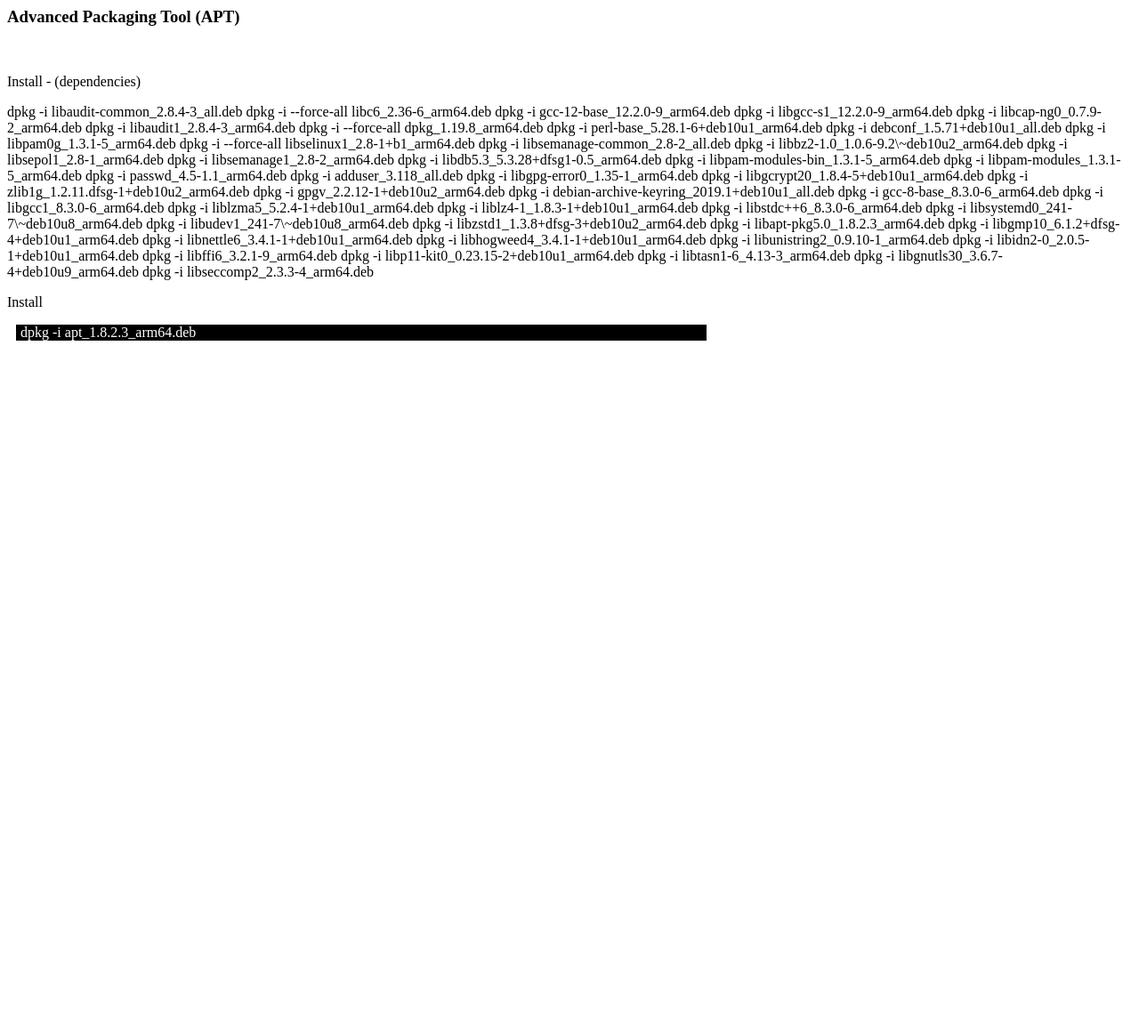
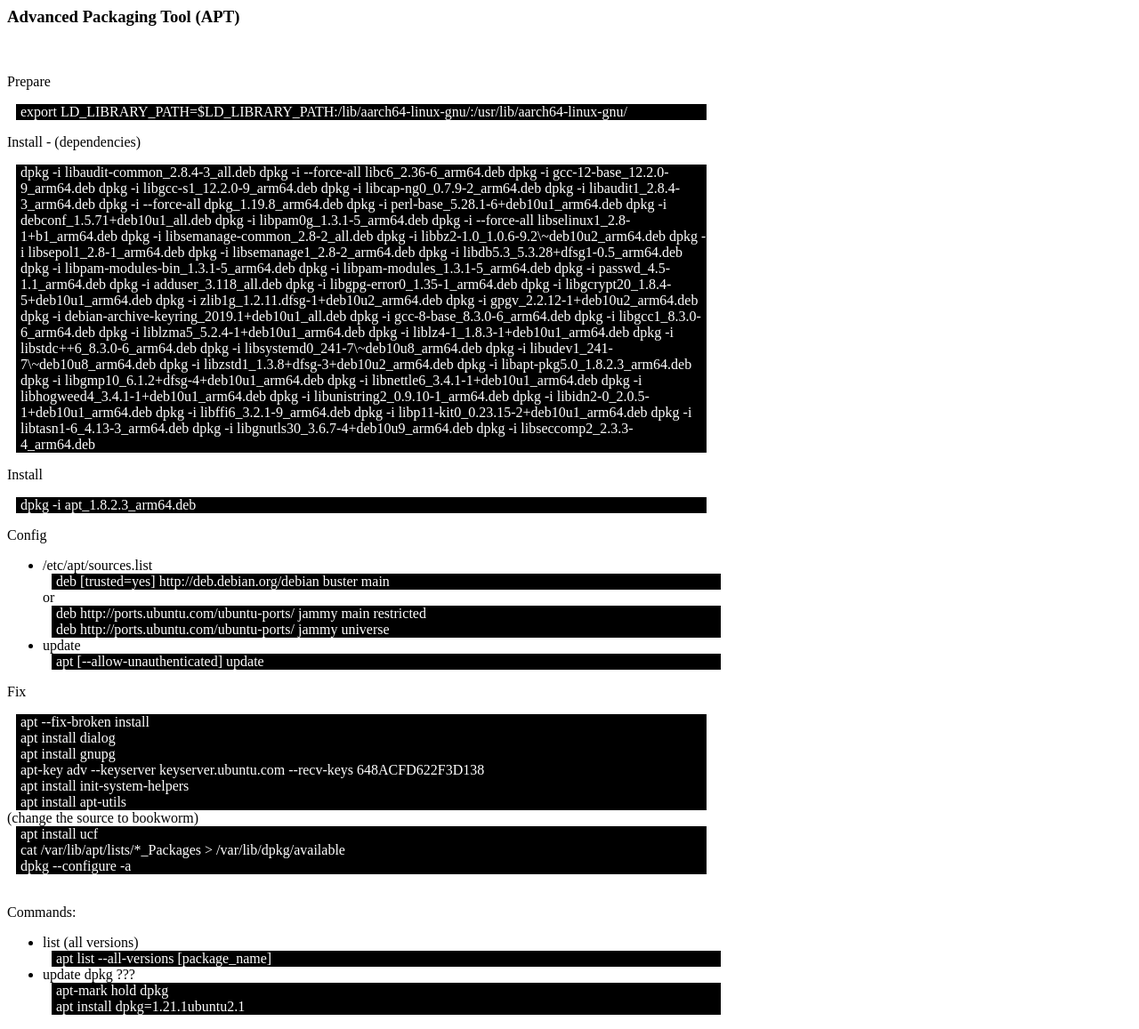
Before and after one commit to czarsir/sir, a Jekyll site: the page built from _posts/system/os/2022-12-27-dpkg_apt.html, in a window 1280 px wide. Shown: the whole page at 89% size. Built offline with Jekyll 4.4.1, drawn with Linux system fonts in a browser that asks for light colours; before the commit the page ends 900 px from its top, so only the background shows below that.

Commit message:
[dpkg&apt] update

```diff
--- a/_posts/system/os/2022-12-27-dpkg_apt.html
+++ b/_posts/system/os/2022-12-27-dpkg_apt.html
@@ -8,7 +8,11 @@ layout: addins
 <h3>Advanced Packaging Tool (APT)</h3>
 
 <br>
+<p>Prepare</p>
+<div class="cmd">export LD_LIBRARY_PATH=$LD_LIBRARY_PATH:/lib/aarch64-linux-gnu/:/usr/lib/aarch64-linux-gnu/</div>
+
 <p>Install - (dependencies)</p>
+<div class="cmd">
 dpkg -i libaudit-common_2.8.4-3_all.deb
 dpkg -i --force-all libc6_2.36-6_arm64.deb
 dpkg -i gcc-12-base_12.2.0-9_arm64.deb
@@ -53,6 +57,40 @@ dpkg -i libp11-kit0_0.23.15-2+deb10u1_arm64.deb
 dpkg -i libtasn1-6_4.13-3_arm64.deb
 dpkg -i libgnutls30_3.6.7-4+deb10u9_arm64.deb
 dpkg -i libseccomp2_2.3.3-4_arm64.deb
+</div>
 
 <p>Install</p>
 <div class="cmd">dpkg -i apt_1.8.2.3_arm64.deb</div>
+
+<p>Config</p>
+<ul>
+	<li>/etc/apt/sources.list</li>
+	<div class="cmd">deb [trusted=yes] http://deb.debian.org/debian buster main</div>
+	<div>or</div>
+	<div class="cmd">deb http://ports.ubuntu.com/ubuntu-ports/ jammy main restricted</div>
+	<div class="cmd">deb http://ports.ubuntu.com/ubuntu-ports/ jammy universe</div>
+	<li>update</li>
+	<div class="cmd">apt [--allow-unauthenticated] update</div>
+</ul>
+
+<p>Fix</p>
+<div class="cmd">apt --fix-broken install</div>
+<div class="cmd">apt install dialog</div>
+<div class="cmd">apt install gnupg</div>
+<div class="cmd">apt-key adv --keyserver keyserver.ubuntu.com --recv-keys 648ACFD622F3D138</div>
+<div class="cmd">apt install init-system-helpers</div>
+<div class="cmd">apt install apt-utils</div>
+<div>(change the source to bookworm)</div>
+<div class="cmd">apt install ucf</div>
+<div class="cmd">cat /var/lib/apt/lists/*_Packages > /var/lib/dpkg/available</div>
+<div class="cmd">dpkg --configure -a</div>
+
+<br>
+<p>Commands:</p>
+<ul>
+	<li>list (all versions)</li>
+	<div class="cmd">apt list --all-versions [package_name]</div>
+	<li>update dpkg ???</li>
+	<div class="cmd">apt-mark hold dpkg</div>
+	<div class="cmd">apt install dpkg=1.21.1ubuntu2.1</div>
+</ul>
```
Also changed, not shown: _posts/system/os/2022-12-27-dpkg.html (+9 -0 lines).
